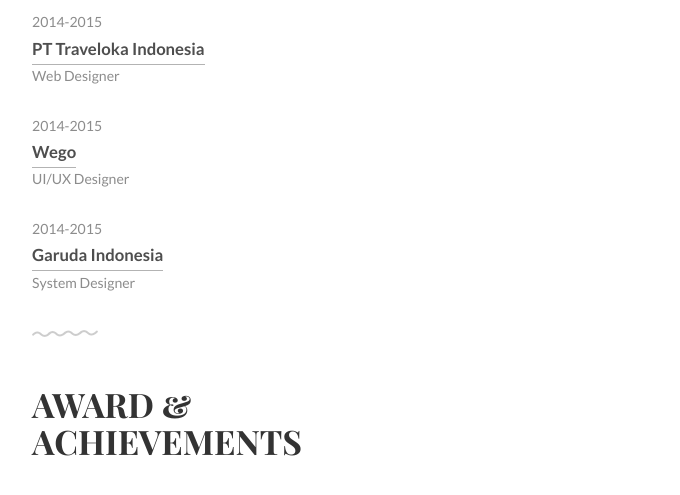
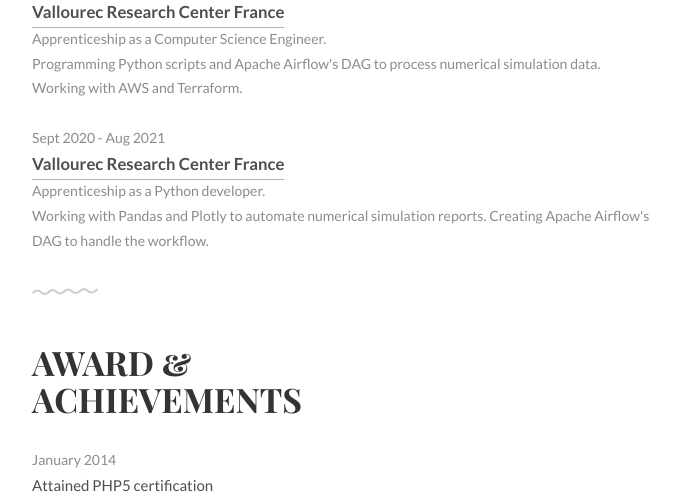
Before and after one commit to Ggs-Sheep/Personnal_Website, a plain HTML site: page index.html in a window 1280 px wide. Shown: the part 644-1139 px from the top of the page, without its empty margins (297-977 px from the left). Drawn offline with Linux system fonts and the light colour scheme.

Commit message:
removing readme, adding work experience to resume

```diff
--- a/index.html
+++ b/index.html
@@ -60,21 +60,16 @@
 	<!-- Work Experience -->
 	<div class="work section second" id="experiences">
 		<div class="container">
-			<h1>Work<br>Experiences</h1>
+			<h1>Work Experiences</h1>
 			<ul class="work-list">
-				<li>2014-2015</li>
-				<li><a href="#">PT Traveloka Indonesia</a></li>
-				<li>Web Designer</li>
+				<li>Sept 2021 - Aug 2022</li>
+				<li><a href="#">Vallourec Research Center France</a></li>
+				<li>Apprenticeship as a Computer Science Engineer.<br>Programming Python scripts and Apache Airflow's DAG to process numerical simulation data. Working with AWS and Terraform.</li>
 			</ul>
 			<ul class="work-list">
-				<li>2014-2015</li>
-				<li><a href="#">Wego</a></li>
-				<li>UI/UX Designer</li>
-			</ul>
-			<ul class="work-list">
-				<li>2014-2015</li>
-				<li><a href="#">Garuda Indonesia</a></li>
-				<li>System Designer</li>
+				<li>Sept 2020 - Aug 2021</li>
+				<li><a href="#">Vallourec Research Center France</a></li>
+				<li>Apprenticeship as a Python developer.<br>Working with Pandas and Plotly to automate numerical simulation reports. Creating Apache Airflow's DAG to handle the workflow.</li>
 			</ul>
 		</div>
 	</div>
```
Also changed, not shown: 1 other file.
